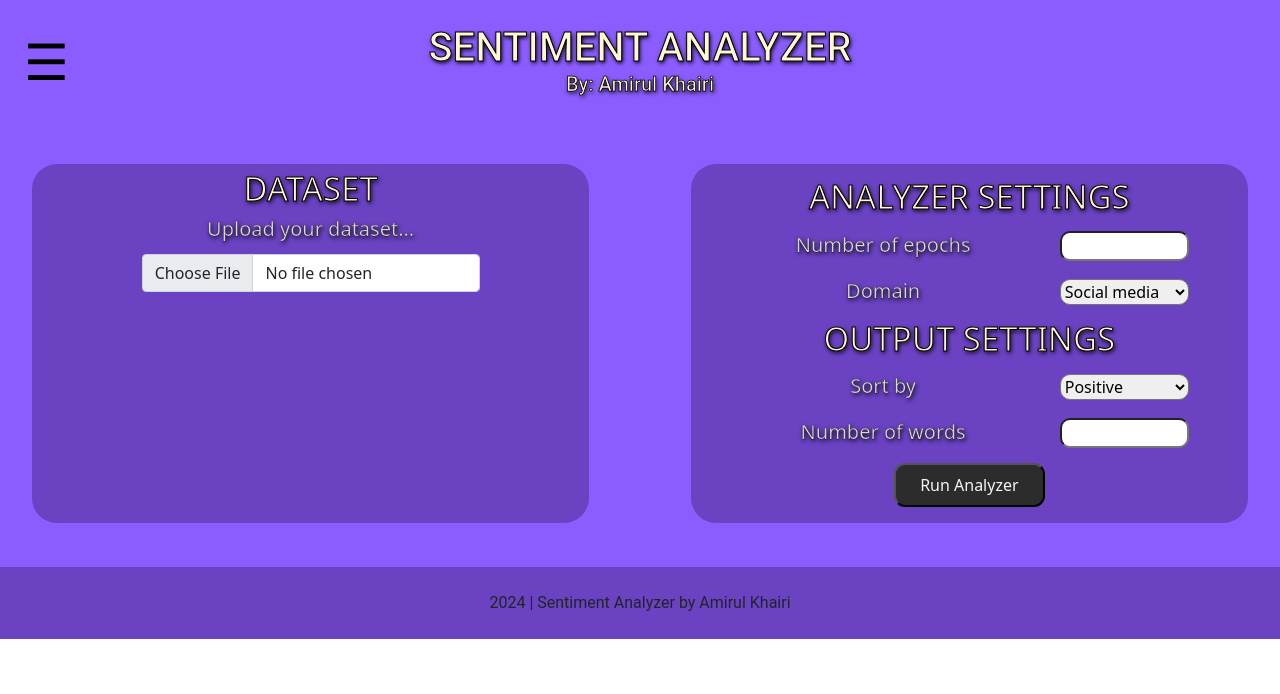
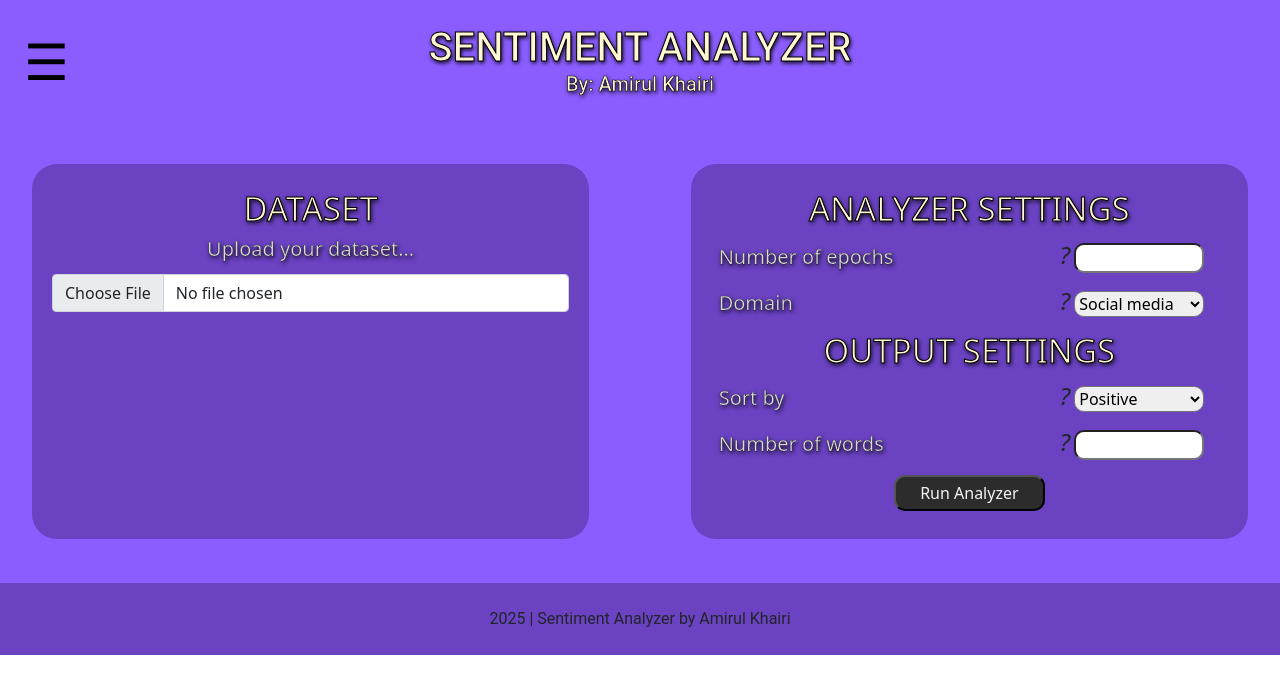
Before and after one commit to MuhdAmirulKhairi/sentiment-analyzer, a SvelteKit app: page / in a window 1280 px wide. Shown: the top 694 px of the page. Built offline with nearby package versions, Linux system fonts and the light colour scheme.

Commit message:
Created a way to display dataset

```diff
--- a/package.json
+++ b/package.json
@@ -14,5 +14,8 @@
 		"@sveltejs/vite-plugin-svelte": "^4.0.0",
 		"svelte": "^5.0.0",
 		"vite": "^5.4.11"
+	},
+	"dependencies": {
+		"papaparse": "^5.5.2"
 	}
 }
--- /dev/null
+++ b/src/lib/dataset.svelte
@@ -0,0 +1,83 @@
+<script>
+   import Papa from "papaparse";
+
+   let CSVdata = [];
+
+   function handleFileUploads(event) {
+      const uploadedFile = event.target.files[0];
+
+      if (uploadedFile) {
+         const reader = new FileReader();
+
+         reader.onload = (x) => {
+            const CSVtexts = x.target.result;
+
+            Papa.parse(CSVtexts, {
+               header: true,
+               skipEmptyLines: true,
+               complete: function(result) {
+                  CSVdata = [...result.data];
+               },
+            });
+         };
+
+         reader.readAsText(uploadedFile);
+      }
+   }
+</script>
+
+<input
+   type="file"
+   id="csv-file-upload"
+   class="form-control col"
+   accept=".csv"
+   required
+   on:change={handleFileUploads}
+/>
+<div id="CSVTable">
+   {#if CSVdata.length > 0}
+   <div class="table-container">
+      <table>
+         <thead>
+            <tr>
+               {#each Object.keys(CSVdata[0]) as head}
+                  <th>{head}</th>
+               {/each}
+            </tr>
+         </thead>
+         <tbody>
+            {#each CSVdata as row}
+               <tr>
+                  {#each Object.values(row) as cell}
+                     <td>{cell}</td>
+                  {/each}
+               </tr>
+            {/each}
+         </tbody>
+      </table>
+   </div>
+   {/if}
+</div>
+
+<style>
+   .table-container {
+      max-height: 200px;
+      max-width: 567px;
+      overflow-y: auto;
+      display: block;
+      position: relative;
+   }
+
+   table {
+      width: 100%;
+      border-collapse: collapse;
+   }
+
+   th, td {
+      border: 1px solid #2C2C2C;
+      background-color: #f4f4f4;
+      padding: 8px;
+      text-align: center;
+      font-family: Roboto, Helvetica, sans-serif;
+   }
+</style>
--- a/src/routes/+page.svelte
+++ b/src/routes/+page.svelte
@@ -1,30 +1,33 @@
 <script>
-   /* Set the width of the side navigation to 250px */
+   import { onMount } from "svelte";
+   import Dataset from "../lib/dataset.svelte";
+
+   // Set the width of the side navigation to 300px when closing the nav bar
    function openNav() {
-      document.getElementById("main-sidebar").style.width = "250px";
-      document.getElementById("header-main").style.marginLeft = "250px";
-      document.getElementById("body-main").style.marginLeft = "250px";
-      document.getElementById("footer-main").style.marginLeft = "250px";
+      document.getElementById("main-sidebar").style.width = "300px";
+      document.getElementById("header-main").style.marginLeft = "300px";
+      document.getElementById("body-main").style.marginLeft = "300px";
+      document.getElementById("footer-main").style.marginLeft = "300px";
 
-      const openBtn = document.getElementById("openBtn");
-      openBtn.remove();
+      document.getElementById("openBtn").style.display = "none"; //Make the open navbar disappear
    }
 
-   /* Set the width of the side navigation to 0 */
+   // Set the width of the side navigation to 0 when closing the nav bar
    function closeNav() {
       document.getElementById("main-sidebar").style.width = "0";
       document.getElementById("header-main").style.marginLeft = "0";
       document.getElementById("body-main").style.marginLeft = "0";
       document.getElementById("footer-main").style.marginLeft = "0";
 
-      const closeBtn = document.getElementById("closeBtn");
+      document.getElementById("openBtn").style.display = "inline"; //Make the open navbar reappear
    }
 </script>
 
+<!-- Header of the applicaiton -->
 <section id="header-main" class="p-4">
    <header>
       <div id=main-sidebar class="sidebarNav">
-         <button type="button" class="closeBtn" on:click="{closeNav()}">
+         <button type="button" class="closeBtn" on:click="{closeNav}">
             &#9776;
          </button>
          <div id=history-sidebar>
@@ -35,11 +38,9 @@
          </div>
       </div>
 
-      <!-- svelte-ignore a11y_consider_explicit_label -->
-      <button  id="openBtn" type="button" on:click="{openNav()}">
+      <button  id="openBtn" type="button" on:click="{openNav}">
          &#9776;
       </button>
-
       <div>
          <h1
             style="font-family: Roboto, Helvetica, sans-serif"
@@ -55,34 +56,27 @@
    </header>
 </section>
 
+<!-- Body of the main page, where it hosts the dataset upload and settings -->
 <section id="body-main" class="p-4">
    <div id="main" class="panel-group row">
-      <div id="dataset-panel" class="panel panel-default col">
+      <div id="dataset-panel" class="panel panel-default d-block col">
          <div class="panel-heading text-center">DATASET</div>
-            <div class="panel-body d-flex justify-content-center">
-               <form>
-                  <div class="form-group mb-3 text-center">
-                     <label class="panel-texts" for="csv-file-upload">Upload your dataset...</label>
-                     <input
-                        type="file"
-                        id="csv-file-upload"
-                        class="form-control"
-                        accept=".csv"
-                        required/>
-                  </div>
-               </form>
+            <div class="panel-body justify-content-center">
+               <label class="panel-texts col-12 text-center" for="csv-file-upload">Upload your dataset...</label>
+               <Dataset />
             </div>
       </div>
-      <div class="panel panel-default col-1">
-      </div>
-      <div id="settings-panel" class="panel panel-default col">
-         <form class="form-group p-2">
+      <div class="panel panel-default col-1"></div>
+      <div id="settings-panel" class="panel panel-default d-block col">
+         <form class="form-group">
             <div class="panel-heading text-center">ANALYZER SETTINGS</div>
-               <div class="panel-body d-block justify-content-center">
-                  <label class="panel-texts col-8 text-center p-2" for="num-epochs">Number of epochs</label>
+               <div class="panel-body justify-content-center">
+                  <label class="panel-texts col-8 text-start p-2" for="num-epochs">Number of epochs</label>
+                  <i style="font-size:24px">&#63;</i>
                   <input class="analyzer-inputs col-3" type="number" id="num-epochs" min="1" max="20"/>
 
-                  <label class="panel-texts col-8 text-center p-2" for="domain-select">Domain</label>
+                  <label class="panel-texts col-8 text-start p-2" for="domain-select">Domain</label>
+                  <i style="font-size:24px" class="fa">&#63;</i>
                   <select class="analyzer-inputs col-3" id="domain-select">
                      <option value="social-media">Social media</option>
                      <option value="customer-reviews">Customer reviews</option>
@@ -93,30 +87,33 @@
                </div>
             <div class="panel-heading text-center">OUTPUT SETTINGS</div>
                <div class="panel-body d-block justify-content-center">
-                  <label class="panel-texts col-8 text-center p-2" for="sort-by">Sort by</label>
+                  <label class="panel-texts col-8 text-start p-2" for="sort-by">Sort by</label>
+                  <i style="font-size:24px" class="fa">&#63;</i>
                   <select class="analyzer-inputs col-3" id="sort-by">
                      <option value="positive">Positive</option>
                      <option value="negative">Negative</option>
                      <option value="neutral">Neutral</option>
                   </select>
 
-                  <label class="panel-texts col-8 text-center p-2" for="num-words">Number of words</label>
+                  <label class="panel-texts col-8 text-start p-2" for="num-words">Number of words</label>
+                  <i style="font-size:24px" class="fa">&#63;</i>
                   <input class="analyzer-inputs col-3" type="number" id="num-words" min="1" max="50"/>
                </div>
                <div class="text-center p-2">
-                  <button class="px-4 py-2" id="run-analyzer" type="submit">Run Analyzer</button>
+                  <button class="px-4 py-1" id="run-analyzer" type="submit">Run Analyzer</button>
                </div>
          </form>
       </div>
    </div>
 </section>
 
+<!-- Footer which shows the related info at the bottom -->
 <section id="footer-main" class="p-4">
    <footer>
       <p
          style="font-family: Roboto, Helvetica, sans-serif"
          class="d-block text-center m-0">
-         2024 | Sentiment Analyzer by Amirul Khairi
+         2025 | Sentiment Analyzer by Amirul Khairi
       </p>
    </footer>
 </section>
@@ -134,7 +131,7 @@
    }
 
    h5 {
-      -webkit-text-stroke-width: 0.75px;
+      -webkit-text-stroke-width: 0.6px;
    }
 
    .panel-heading {
@@ -147,6 +144,7 @@
 
    #dataset-panel, #settings-panel {
       border-radius: 25px;
+      padding: 20px;
    }
 
    /* The side navigation menu */
@@ -157,7 +155,7 @@
       z-index: 1; /* Stay on top */
       top: 0; /* Stay at the top */
       left: 0;
-      background-color: #111; /* Black*/
+      background-color: #6A42C2;
       overflow-x: hidden; /* Disable horizontal scroll */
       padding-top: 20px; /* Place content 60px from the top */
       transition: 0.5s; /* 0.5 second transition effect to slide in the sidenav */
@@ -173,6 +171,11 @@
       transition: 0.3s;
    }
 
+   /* When you mouse over the navigation links, change their color */
+   .sidebarNav a:hover {
+      color: #f1f1f1;
+   }
+
    h2 {
       color: #FFF7D1;
       -webkit-text-stroke-width: 0.95px;
@@ -184,13 +187,8 @@
       font-size: 30px;
    }
 
-   /* When you mouse over the navigation links, change their color */
-   .sidebarNav a:hover {
-      color: #f1f1f1;
-   }
-
    /* Position and style the close button (top right corner) */
-   .sidebarNav .closeBtn {
+   .closeBtn {
       position: absolute;
       top: 10px;
       left: 10px;
```
Also changed, not shown: 1 other file (tests, documents, lock files or other folders).
